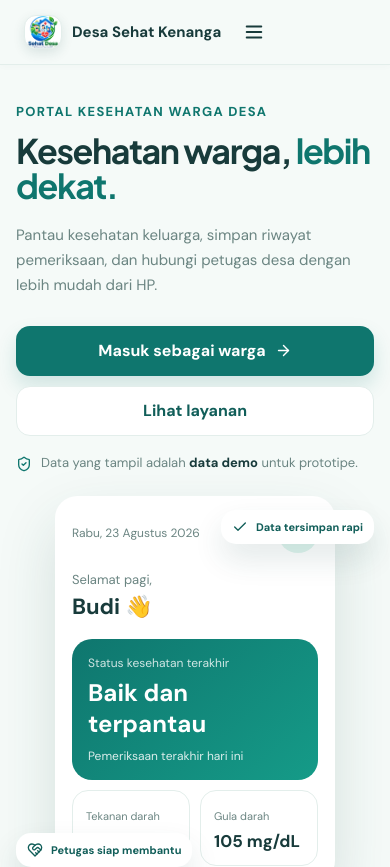
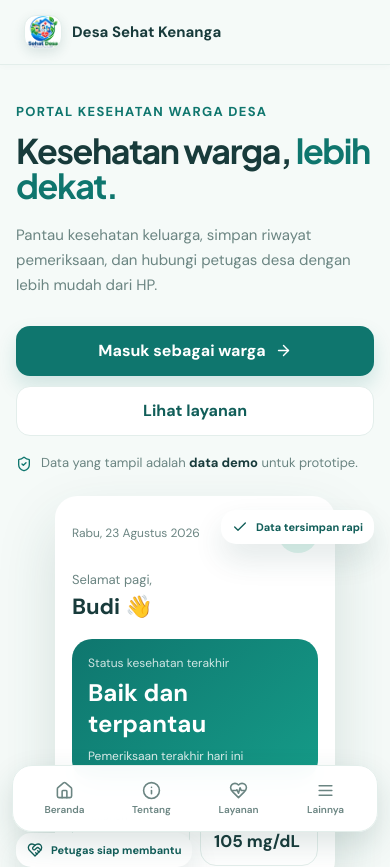
Before and after one commit to dikaxcloud/Projek-SDGS-4G---Mercu-Buana-University, a React (Vite) app in the folder frontend/: page / in a window 390 px wide. Shown: the top 867 px of the page. Built offline with nearby package versions, Linux system fonts and the light colour scheme; no server answers.

Commit message:
feat(public): mobile test - no hamburger, use bottom nav like warga (Beranda/Tentang/Layanan/Lainnya)

```diff
--- a/frontend/src/components/Topbar.jsx
+++ b/frontend/src/components/Topbar.jsx
@@ -27,7 +27,7 @@ function NavAnchor({ hash, children, onClick }) {
   return <a href={'/' + hash} onClick={handleClick}>{children}</a>
 }
 
-export function Topbar() {
+export function Topbar({ hideHamburgerOnMobile = false }) {
   const [open, setOpen] = useState(false)
   const location = useLocation()
 
@@ -57,7 +57,7 @@ export function Topbar() {
     <div className="nav-actions">
       <Link className="btn btn-ghost" to="/login">Masuk</Link>
       <Link className="btn btn-primary" to="/login">Mulai sekarang <ArrowRight size={16} /></Link>
-      <button className="nav-toggle" onClick={() => setOpen(!open)} aria-label={open ? 'Tutup menu' : 'Buka menu'} aria-expanded={open} aria-controls="main-nav">
+      <button className={`nav-toggle${hideHamburgerOnMobile ? ' nav-toggle-hidden-mobile' : ''}`} onClick={() => setOpen(!open)} aria-label={open ? 'Tutup menu' : 'Buka menu'} aria-expanded={open} aria-controls="main-nav">
         {open ? <X size={22} /> : <Menu size={22} />}
       </button>
     </div>
--- a/frontend/src/layouts/PublicLayout.jsx
+++ b/frontend/src/layouts/PublicLayout.jsx
@@ -1,10 +1,21 @@
-import { Outlet, useLocation } from 'react-router-dom'
-import { useEffect } from 'react'
+import { Outlet, useLocation, Link, useNavigate } from 'react-router-dom'
+import { useEffect, useState } from 'react'
 import { Topbar } from '../components/Topbar'
 import { Footer } from '../components/Footer'
+import { House, Info, HeartPulse, Users, Menu, LogIn, ArrowRight } from 'lucide-react'
+import { MobileMoreSheet } from '../components/MobileMoreSheet'
+
+function scrollToHash(hash) {
+  if (!hash) return
+  const id = hash.replace('#', '')
+  const el = document.getElementById(id)
+  if (el) el.scrollIntoView({ behavior: 'smooth' })
+}
 
 export function PublicLayout() {
   const location = useLocation()
+  const navigate = useNavigate()
+  const [moreOpen, setMoreOpen] = useState(false)
 
   useEffect(() => {
     if ('scrollRestoration' in history) {
@@ -13,5 +24,25 @@ export function PublicLayout() {
     window.scrollTo(0, 0)
   }, [location.pathname])
 
-  return <div className="app-shell"><Topbar /><Outlet /><Footer /></div>
+  const goHash = (hash) => {
+    if (location.pathname === '/') scrollToHash(hash)
+    else { navigate('/' + hash); setTimeout(() => scrollToHash(hash), 100) }
+  }
+
+  const sheetItems = [
+    { label: 'Tim Kesehatan', Icon: Users, onClick: () => goHash('#nakes') },
+    { label: 'Informasi', Icon: Info, onClick: () => goHash('#informasi') },
+    { label: 'Masuk', Icon: LogIn, onClick: () => navigate('/login') },
+    { label: 'Mulai Sekarang', Icon: ArrowRight, onClick: () => navigate('/login') },
+  ]
+
+  return <div className="app-shell public-layout"><Topbar hideHamburgerOnMobile /><Outlet /><Footer />
+    <nav className="bottom-nav public-bottom-nav" aria-label="Navigasi utama mobile">
+      <button type="button" onClick={() => window.scrollTo({ top: 0, behavior: 'smooth' })}><House size={19} /><span>Beranda</span></button>
+      <button type="button" onClick={() => goHash('#tentang')}><Info size={19} /><span>Tentang</span></button>
+      <button type="button" onClick={() => goHash('#layanan')}><HeartPulse size={19} /><span>Layanan</span></button>
+      <button type="button" onClick={() => setMoreOpen(true)} aria-expanded={moreOpen} aria-label="Lainnya"><Menu size={19} /><span>Lainnya</span></button>
+    </nav>
+    <MobileMoreSheet open={moreOpen} onClose={() => setMoreOpen(false)} title="Menu" items={sheetItems} />
+  </div>
 }
--- a/frontend/src/styles/global.css
+++ b/frontend/src/styles/global.css
@@ -363,6 +363,24 @@ a { color: inherit; text-decoration: none; }
   .nav-actions .auth-logout-mobile { display: inline-flex; align-items: center; justify-content: center; min-height: 42px; min-width: 42px; padding: 0; }
   .nav-auth { display: grid; gap: 10px; margin-top: auto; padding-top: 16px; border-top: 1px solid var(--line); }
   .nav-auth .btn { width: 100%; min-height: 50px; }
+}
+/* Public layout: bottom nav for mobile test (no hamburger) */
+.public-bottom-nav { display: none; }
+@media (max-width: 880px) {
+  .public-layout .public-bottom-nav {
+    display: grid;
+    position: fixed; left: 12px; right: 12px; bottom: 12px; z-index: 20;
+    grid-template-columns: repeat(4, 1fr); padding: 8px; background: rgba(255,255,255,.96);
+    border: 1px solid var(--line); border-radius: 20px; box-shadow: 0 12px 30px rgba(25,75,70,.15);
+    backdrop-filter: blur(12px);
+  }
+  .public-bottom-nav button {
+    display: grid; justify-items: center; gap: 3px; padding: 7px 2px; color: var(--muted); font-size: 10px; font-weight: 600;
+    border: 0; background: none; cursor: pointer; border-radius: 12px;
+  }
+  .public-bottom-nav button:active, .public-bottom-nav button:hover { color: var(--teal); background: var(--mint); }
+  .public-layout .nav-toggle-hidden-mobile { display: none !important; }
+  .public-layout { padding-bottom: 88px; }
 }
 @media (max-width: 800px) {
   .hero { padding-top: 38px; }
```
